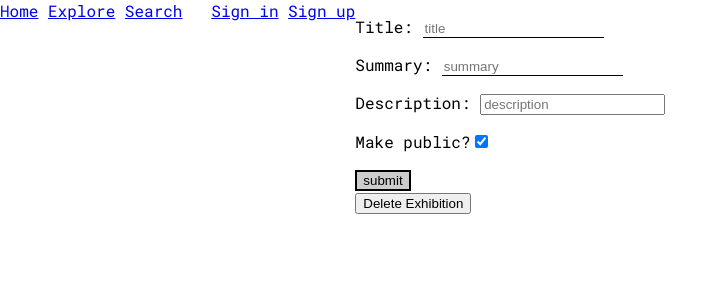
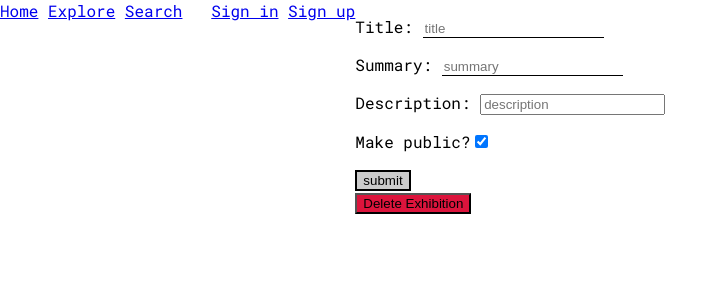
Before and after one commit to softscienceprojects/Curatorial_frontend, a React (Create React App) app: page /exhibitions/1/edit in a window 1280 px wide. Shown: the top 300 px of the page, without its empty margins (0-728 px from the left). Built offline with nearby package versions, Linux system fonts and the light colour scheme; no server answers.

Commit message:
danger styling for easier use

```diff
--- a/src/components/ExhibitionNewForm.js
+++ b/src/components/ExhibitionNewForm.js
@@ -83,7 +83,7 @@ class ExhibitionNewForm extends React.Component {
                     <input type="submit" value="submit" />
                 </form>
 
-               {this.props.match.path.match(/(edit)/) ? <button onClick={()=>this.deleteToConfirm()}>Delete Exhibition</button> : null}
+               {this.props.match.path.match(/(edit)/) ? <button className="danger" onClick={()=>this.deleteToConfirm()}>Delete Exhibition</button> : null}
             </div>
         )
     }
```
